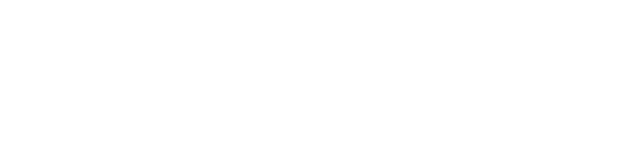
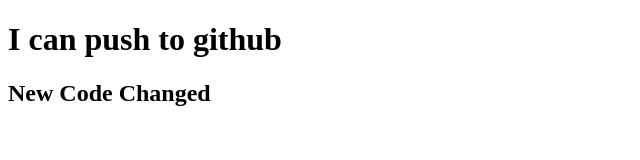
Before and after one commit to muzahidul-islam/my-second-repo, a plain HTML site: page index.html in a window 1280 px wide. Shown: the whole page, without its empty margins (0-640 px from the left). Drawn offline with Linux system fonts and the light colour scheme.

Commit message:
added header

```diff
--- a/index.html
+++ b/index.html
@@ -7,6 +7,7 @@
     <title>My Second Github Repo</title>
 </head>
 <body>
-
+    <h1>I can push to github</h1>
+    <h2>New Code Changed</h2>
 </body>
 </html>
```
